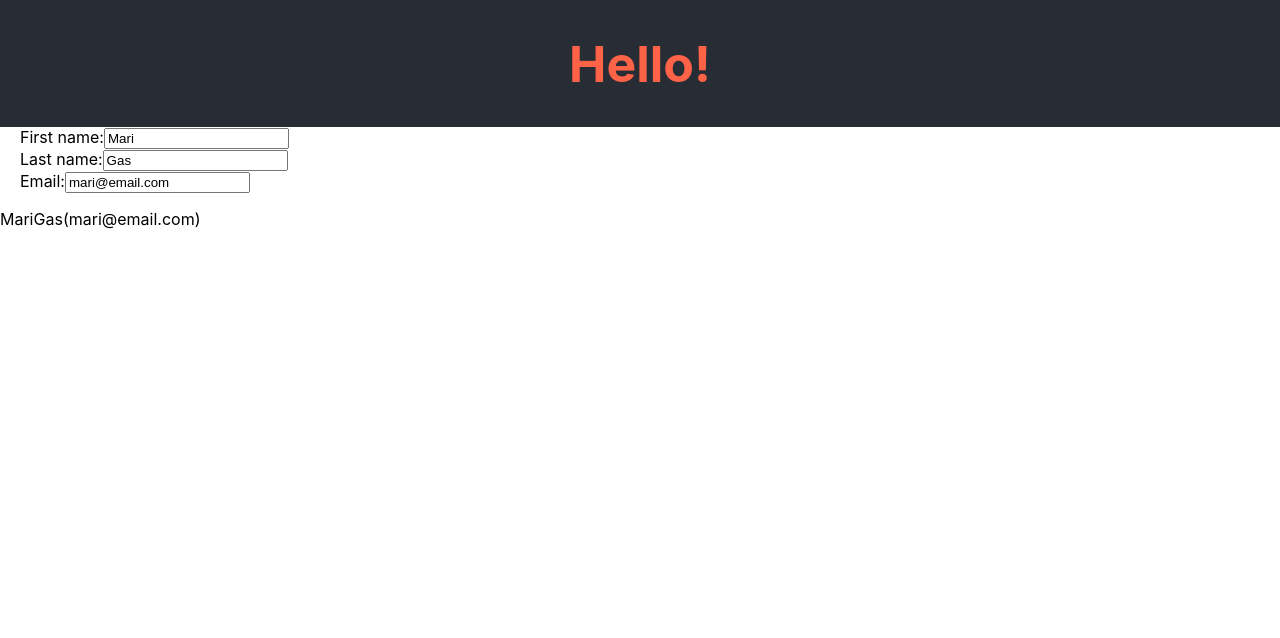
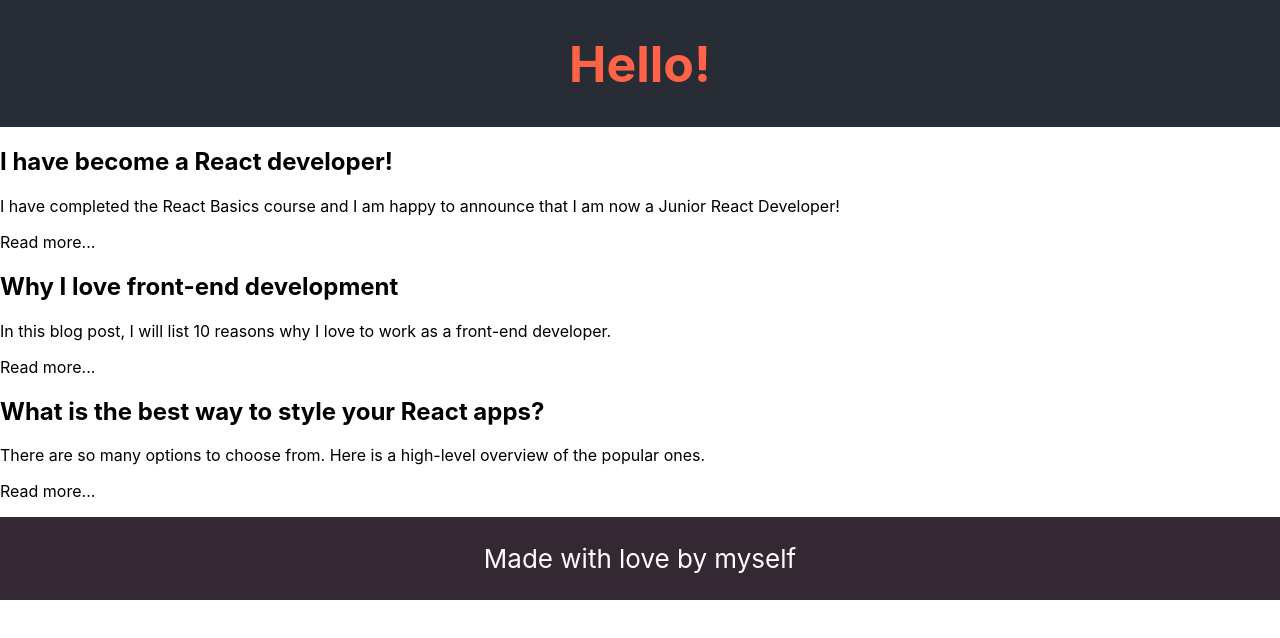
Before and after one commit to MariGsp/react-basics, a React (Create React App) app: page / in a window 1280 px wide. Shown: the top 638 px of the page. Built offline with nearby package versions, Linux system fonts and the light colour scheme.

Commit message:
Create fresh app as blog page

```diff
--- a/src/App.css
+++ b/src/App.css
@@ -1,18 +1,6 @@
 .App {
-  /* text-align: center; */
   padding: 20px;
 }
-
-/* .App-logo {
-  height: 40vmin;
-  pointer-events: none;
-} */
-
-/* @media (prefers-reduced-motion: no-preference) {
-  .App-logo {
-    animation: App-logo-spin infinite 20s linear;
-  }
-} */
 
 .App-header {
   background-color: #282c34;
@@ -24,27 +12,19 @@
   color: white;
 }
 
-/* .App-link {
-  color: #61dafb;
-} */
+.blog-post-intro{
+  padding: 20px;
+  display: contents;
+  background-color: bisque;
 
-/* @keyframes App-logo-spin {
-  from {
-    transform: rotate(0deg);
-  }
-  to {
-    transform: rotate(360deg);
-  }
-} */
-
-.card {
-  margin: 20px;
-  max-width: 300px;
-  border: 1px solid salmon;
-  padding: 20px;
-  border-radius: 10px;
 }
 
-.label {
-  padding: 20px;
+.copyright {
+  background-color: #342833;
+  display: flex;
+  flex-direction: column;
+  align-items: center;
+  justify-content: center;
+  font-size: calc(10px + 2vmin);
+  color: white;
 }
--- a/src/App.jsx
+++ b/src/App.jsx
@@ -2,13 +2,19 @@
 
 // Component
 import Heading from './components/Heading';
-import RegisterForm from './components/RegisterForm';
+import Intro1 from './components/Intro1';
+import Intro2 from './components/Intro2';
+import Intro3 from './components/Intro3';
+import Footer from './components/Footer';
 
 const App = () => {
   return (
     <div>
       <Heading />
-      <RegisterForm />
+      <Intro1 />
+      <Intro2 />
+      <Intro3 />
+      <Footer />
     </div>
   );
 };
--- a/src/components/RegisterForm.jsx
+++ /dev/null
@@ -1,62 +0,0 @@
-/* eslint-disable jsx-a11y/label-has-associated-control */
-import { useState } from 'react';
-
-const RegisterForm = () => {
-  const [form, setForm] = useState({
-    firstName: 'Mari',
-    lastName: 'Gas',
-    email: 'mari@email.com',
-  });
-
-  return (
-    <div>
-      <label className="label">
-        First name:
-        <input
-          value={form.firstName}
-          onChange={(e) => {
-            setForm({
-              ...form,
-              firstName: e.target.value,
-            });
-          }}
-        />
-      </label>
-      <br />
-      <label className="label">
-        Last name:
-        <input
-          value={form.lastName}
-          onChange={(e) => {
-            setForm({
-              ...form,
-              lastName: e.target.value,
-            });
-          }}
-        />
-      </label>
-      <br />
-      <label className="label">
-        Email:
-        <input
-          value={form.email}
-          onChange={(e) => {
-            setForm({
-              ...form,
-              email: e.target.value,
-            });
-          }}
-        />
-      </label>
-      <p>
-        {form.firstName}
-        {form.lastName}
-        (
-        {form.email}
-        )
-      </p>
-    </div>
-  );
-};
-
-export default RegisterForm;
```
Also changed, not shown: src/components/Button.jsx (deleted, +0 -11 lines), src/components/Card.jsx (deleted, +0 -10 lines), src/components/InputComponent.jsx (deleted, +0 -22 lines), src/components/ModeToggler.jsx (deleted, +0 -25 lines), src/components/Nav.jsx (deleted, +0 -18 lines), src/components/NumberGuess.jsx (deleted, +0 -21 lines), src/components/Promo.jsx (deleted, +0 -19 lines), src/components/PromoHeading.jsx (deleted, +0 -11 lines).
